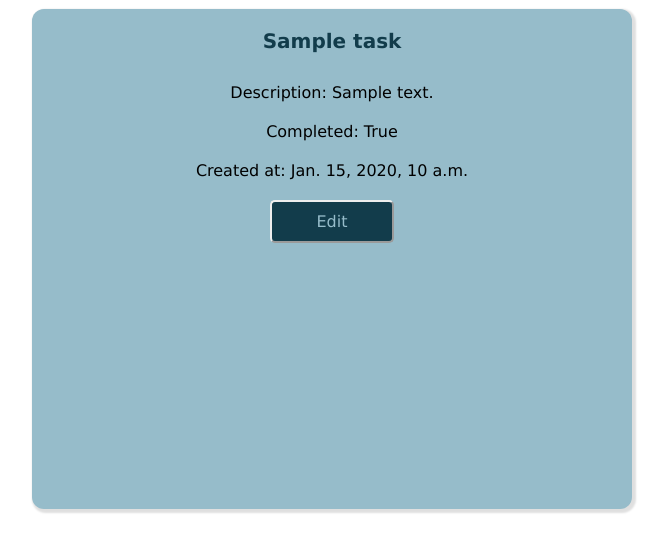
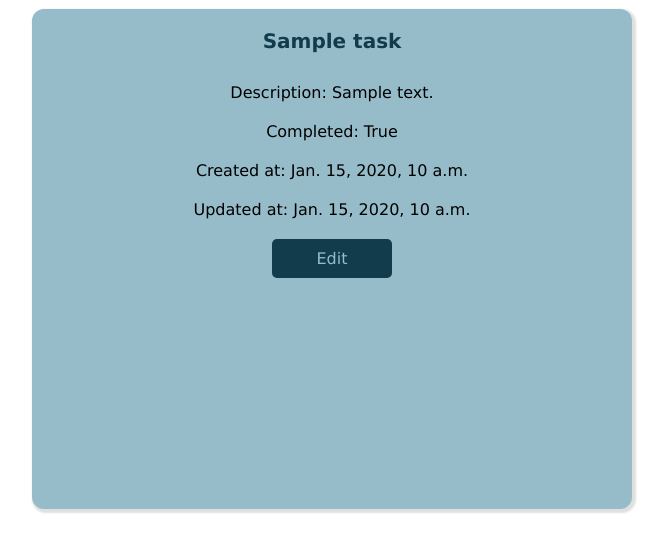
Before and after one commit to gok2001/to-do-list, a Django app: page /tasks/1/ in a window 1280 px wide. Shown: the part 131-680 px from the top of the page, without its empty margins (308-975 px from the left). Run offline with Django 5.2, Linux system fonts and the light colour scheme; tables that the repository leaves empty hold one stand-in row (values such as "Sample post").

Commit message:
Criei o campo updated_at no model Task

```diff
--- a/static/css/style.css
+++ b/static/css/style.css
@@ -170,9 +170,6 @@ form button:hover {
     padding: 10px;
     margin: 10px;
     border-radius: 5px;
-    border-width: 2px;
-    border-style: outset;
-    border-image: initial;
     background-color: #123C4B;
     color: #96BCCA;
     cursor: pointer;
--- a/tasks/models.py
+++ b/tasks/models.py
@@ -6,7 +6,11 @@ class Task(models.Model):
     description = models.TextField(verbose_name='description', blank=True)
     completed = models.BooleanField(verbose_name='completed', default=False)
     created_at = models.DateTimeField(
-        verbose_name='created at', auto_now=False, auto_now_add=True, blank=True)
+        verbose_name='created at', auto_now_add=True
+    )
+    updated_at = models.DateTimeField(
+        verbose_name='updated at', auto_now=True
+    )
 
     def __str__(self):
         return self.title
--- a/tasks/views.py
+++ b/tasks/views.py
@@ -67,7 +67,7 @@ def edit_task(request, task_id):
 
         if form.is_valid():
             form.save()
-            return redirect('tasks:index')
+            return redirect('tasks:show_task', task_id)
 
         return render(request, 'tasks/add_task.html', context)
 
--- a/templates/tasks/task.html
+++ b/templates/tasks/task.html
@@ -7,6 +7,9 @@
     {% endif %}
     <p class="single-task-item">Completed: {{ single_task.completed }}</p>
     <p class="single-task-item">Created at: {{ single_task.created_at }}</p>
+    {% if single_task.updated_at %}
+        <p class="single-task-item">Updated at: {{ single_task.updated_at }}</p>
+    {% endif %}
 
     <a href="{% url "tasks:edit_task" single_task.id %}" class="edit-button">Edit</a>
 {% endblock content %}
```
Also changed, not shown: templates/tasks/add_task.html (line endings or trailing spaces).
